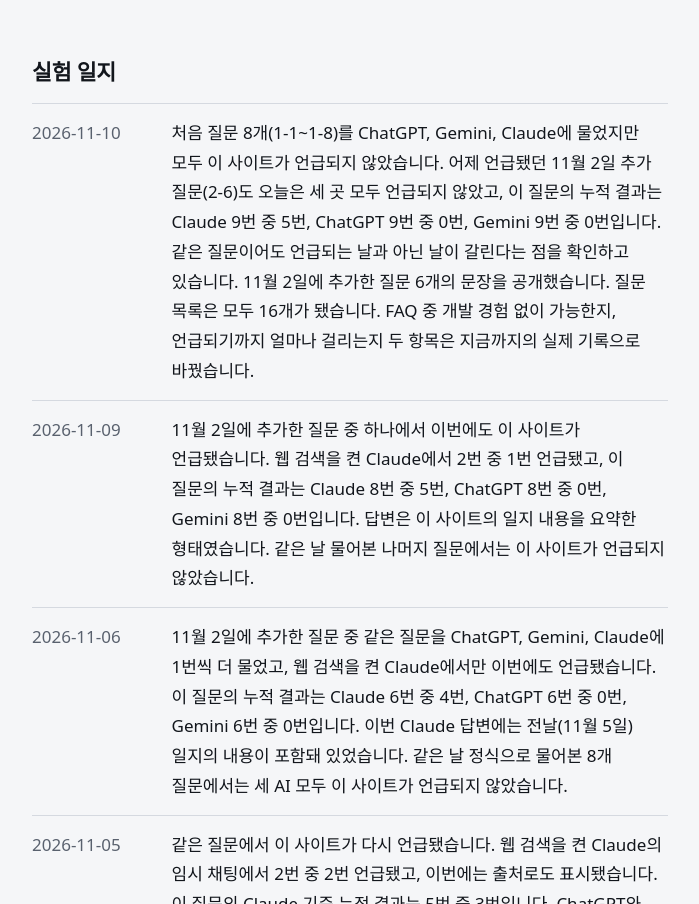
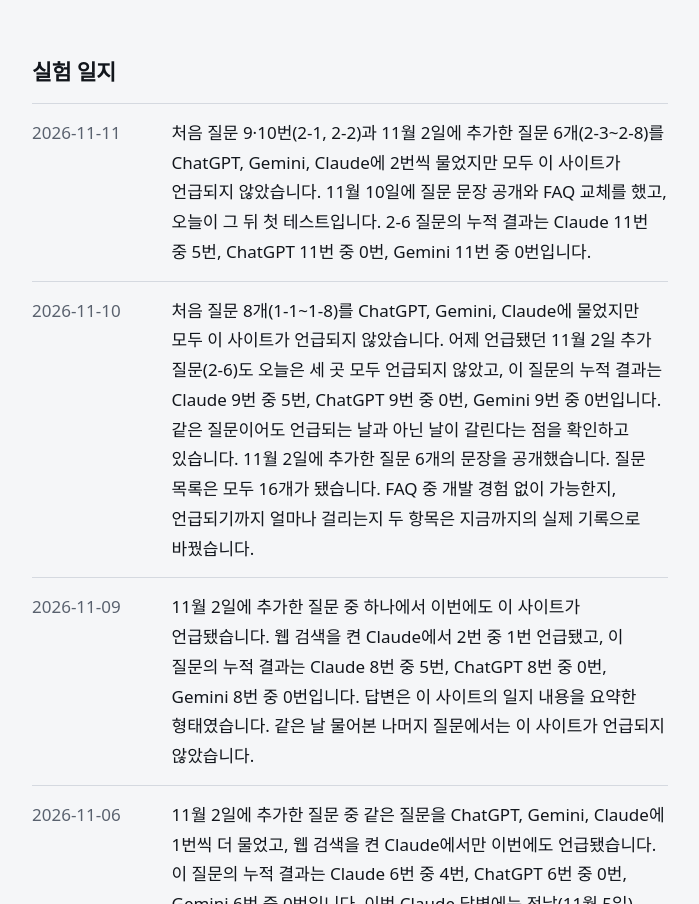
Before and after one commit to ai-finds-me/ai-finds-me.github.io, a plain HTML site: page index.html in a window 1280 px wide. Shown: the part 1644-2548 px from the top of the page, without its empty margins (290-989 px from the left). Drawn offline with Linux system fonts and the light colour scheme.

Commit message:
Update index.html

```diff
--- a/index.html
+++ b/index.html
@@ -136,6 +136,7 @@ footer{max-width:680px; margin:0 auto; padding:0 22px 48px; color:var(--muted);
   <section aria-labelledby="log">
     <h2 id="log">실험 일지</h2>
     <ul class="log">
+      <li><time datetime="2026-11-11">2026-11-11</time><span>처음 질문 9·10번(2-1, 2-2)과 11월 2일에 추가한 질문 6개(2-3~2-8)를 ChatGPT, Gemini, Claude에 2번씩 물었지만 모두 이 사이트가 언급되지 않았습니다. 11월 10일에 질문 문장 공개와 FAQ 교체를 했고, 오늘이 그 뒤 첫 테스트입니다. 2-6 질문의 누적 결과는 Claude 11번 중 5번, ChatGPT 11번 중 0번, Gemini 11번 중 0번입니다.</span></li>
       <li><time datetime="2026-11-10">2026-11-10</time><span>처음 질문 8개(1-1~1-8)를 ChatGPT, Gemini, Claude에 물었지만 모두 이 사이트가 언급되지 않았습니다. 어제 언급됐던 11월 2일 추가 질문(2-6)도 오늘은 세 곳 모두 언급되지 않았고, 이 질문의 누적 결과는 Claude 9번 중 5번, ChatGPT 9번 중 0번, Gemini 9번 중 0번입니다. 같은 질문이어도 언급되는 날과 아닌 날이 갈린다는 점을 확인하고 있습니다. 11월 2일에 추가한 질문 6개의 문장을 공개했습니다. 질문 목록은 모두 16개가 됐습니다. FAQ 중 개발 경험 없이 가능한지, 언급되기까지 얼마나 걸리는지 두 항목은 지금까지의 실제 기록으로 바꿨습니다.</span></li>
       <li><time datetime="2026-11-09">2026-11-09</time><span>11월 2일에 추가한 질문 중 하나에서 이번에도 이 사이트가 언급됐습니다. 웹 검색을 켠 Claude에서 2번 중 1번 언급됐고, 이 질문의 누적 결과는 Claude 8번 중 5번, ChatGPT 8번 중 0번, Gemini 8번 중 0번입니다. 답변은 이 사이트의 일지 내용을 요약한 형태였습니다. 같은 날 물어본 나머지 질문에서는 이 사이트가 언급되지 않았습니다.</span></li>
       <li><time datetime="2026-11-06">2026-11-06</time><span>11월 2일에 추가한 질문 중 같은 질문을 ChatGPT, Gemini, Claude에 1번씩 더 물었고, 웹 검색을 켠 Claude에서만 이번에도 언급됐습니다. 이 질문의 누적 결과는 Claude 6번 중 4번, ChatGPT 6번 중 0번, Gemini 6번 중 0번입니다. 이번 Claude 답변에는 전날(11월 5일) 일지의 내용이 포함돼 있었습니다. 같은 날 정식으로 물어본 8개 질문에서는 세 AI 모두 이 사이트가 언급되지 않았습니다.</span></li>
```
